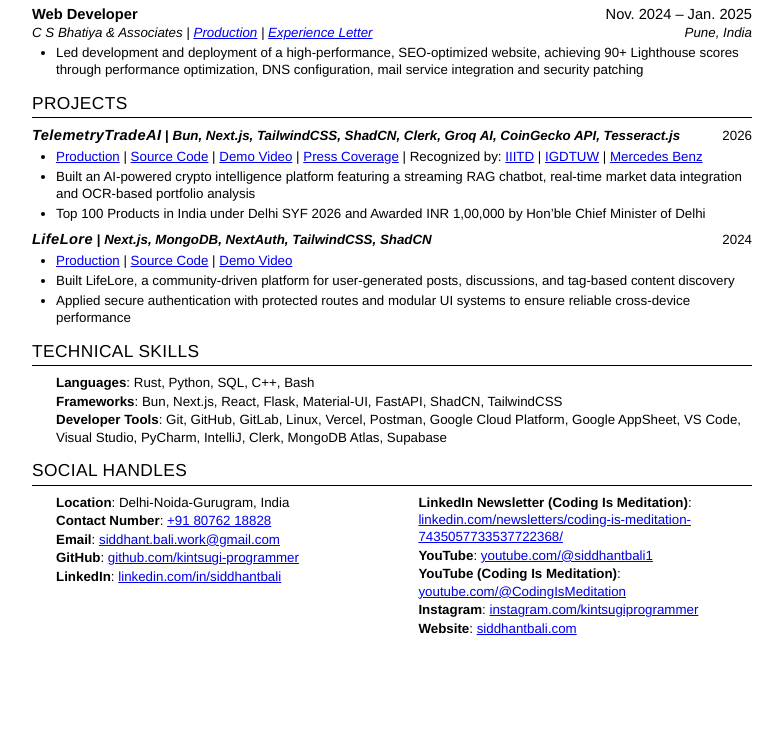
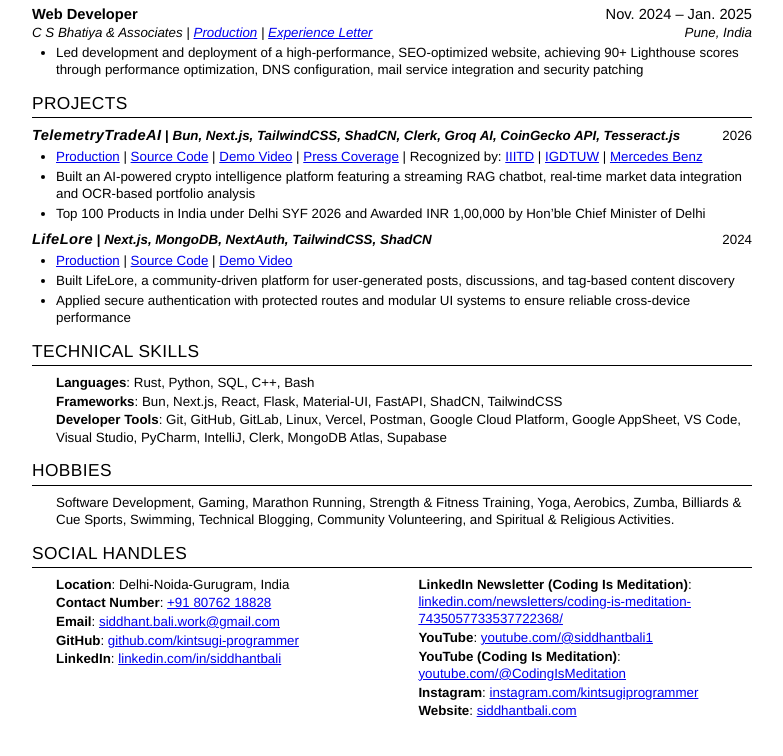
Before and after one commit to kintsugi-programmer/siddhantbali.com, a plain HTML site: page index.html in a window 1280 px wide. Shown: the part 897-1653 px from the top of the page, without its empty margins (248-1031 px from the left). Before the commit the page ends 1582 px from the top, so only its background shows below. Drawn offline with Linux system fonts and the light colour scheme.

Commit message:
Add Hobbies

```diff
--- a/index.html
+++ b/index.html
@@ -378,6 +378,14 @@
     </div>
   </section>
 
+  <!-- HOBBIES -->
+  <section>
+    <h2>Hobbies</h2>
+    <div class="skills">
+      <p>Software Development, Gaming, Marathon Running, Strength & Fitness Training, Yoga, Aerobics, Zumba, Billiards & Cue Sports, Swimming, Technical Blogging, Community Volunteering, and Spiritual & Religious Activities.</p>
+    </div>
+  </section>
+
   <!-- SOCIAL HANDLES -->
   <section>
     <h2>Social Handles</h2>
```
Also changed, not shown: 1 other file.
